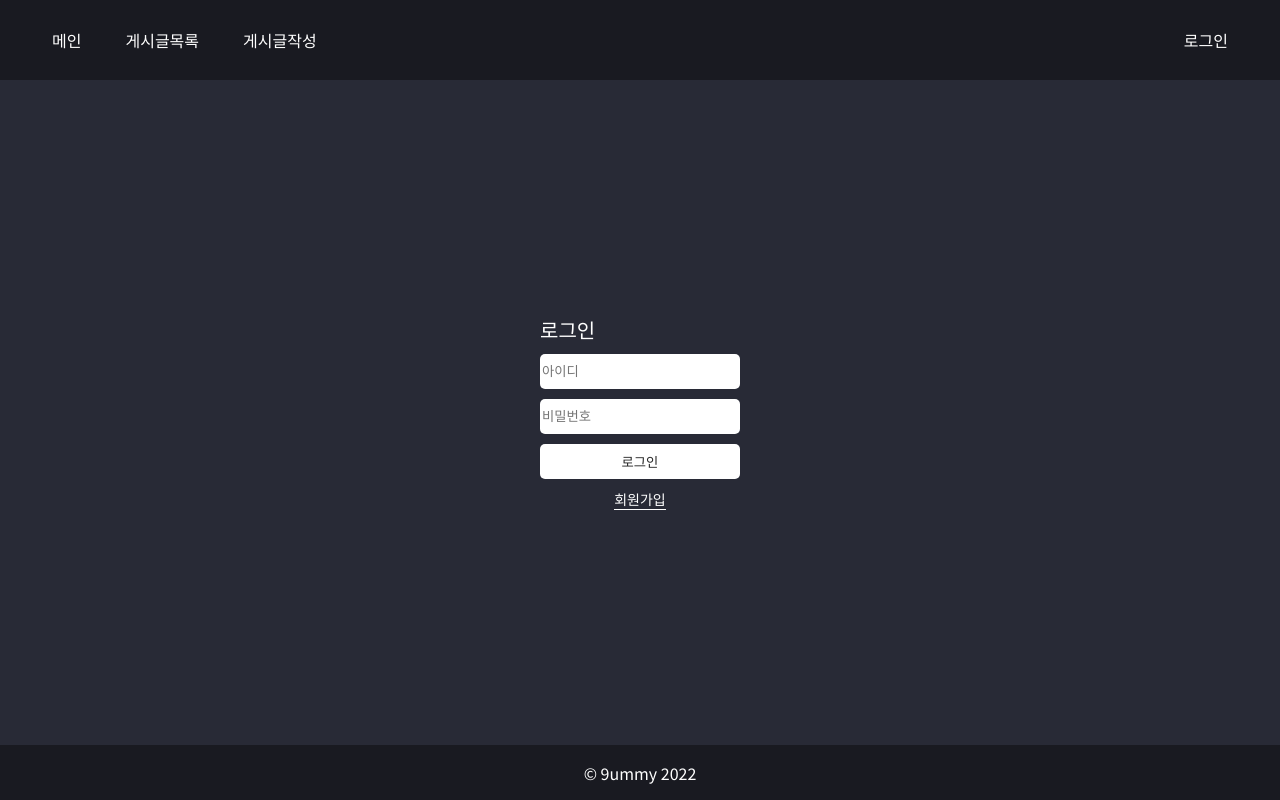
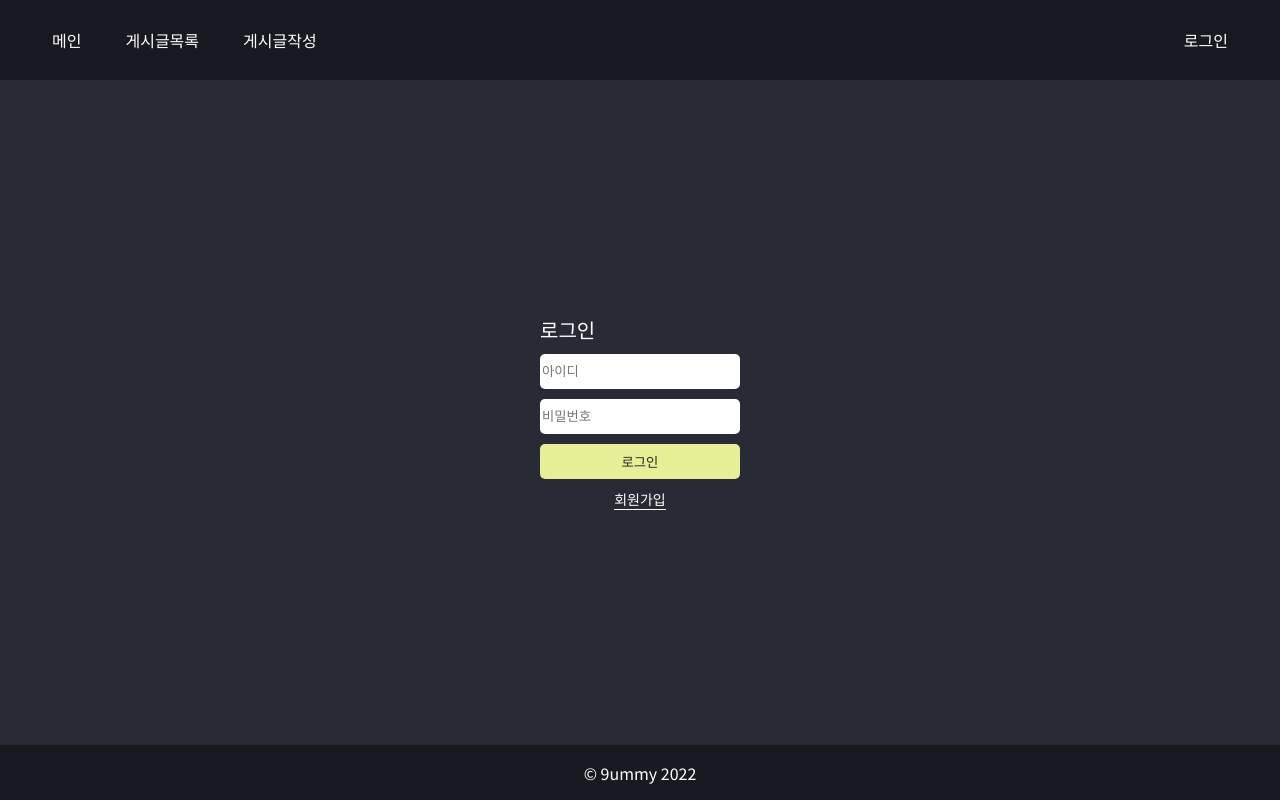
Before and after one commit to 9ummy/mern-client, a Next.js app: page /signin in a window 1280 px wide. Built offline with nearby package versions, Linux system fonts and the light colour scheme.

Commit message:
design: Change button color

```diff
--- a/src/pages/signin.js
+++ b/src/pages/signin.js
@@ -1,6 +1,6 @@
 import { useState } from 'react';
 import Link from 'next/link';
-import styles from '../../styles/Signin.module.css';
+import styles from '../../styles/User.module.css';
 
 function Signin() {
   const [user, setUser] = useState({
--- a/styles/Signin.module.css
+++ b/styles/User.module.css
@@ -16,7 +16,7 @@
 }
 
 .form button {
-  background-color: #fff;
+  background-color: #e7ee98;
   color: #262626;
 }
 
```
